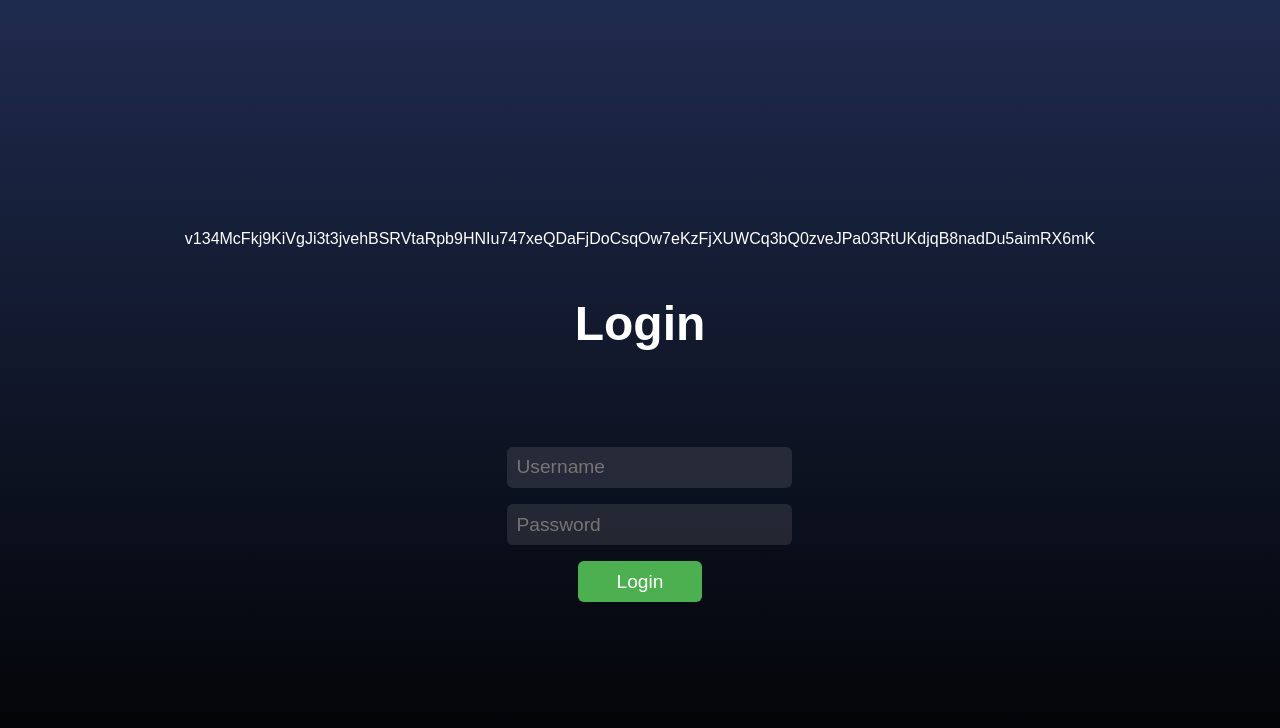
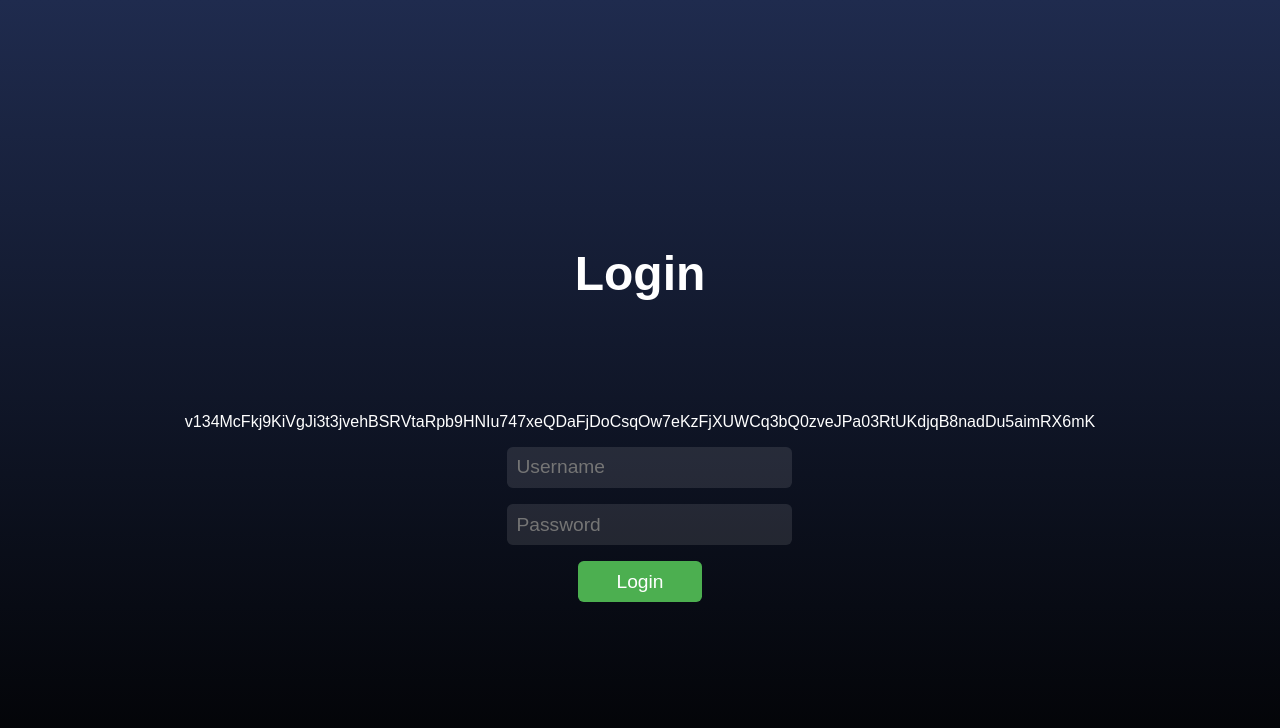
Before and after one commit to moussan/moussan.github.io, a plain HTML site: page index.html in a window 1280 px wide. Drawn offline with Linux system fonts and the light colour scheme.

Commit message:
Update index.html

```diff
--- a/index.html
+++ b/index.html
@@ -1,15 +1,15 @@
 <!DOCTYPE html>
 <html>
-
   <head>
     <title>Login Page</title>
     <link rel="stylesheet" href="style.css">
   </head>
-
   <body>
     <div class="container">
-      <p id="random-text"></p>
       <h1>Login</h1>
+      <div class="matrix-animation-container">
+        <p id="random-text"></p>
+      </div>
       <form>
         <div class="form-input">
           <input type="text" id="username" placeholder="Username">
@@ -22,5 +22,4 @@
     </div>
     <script src="script.js"></script>
   </body>
-
 </html>
```
